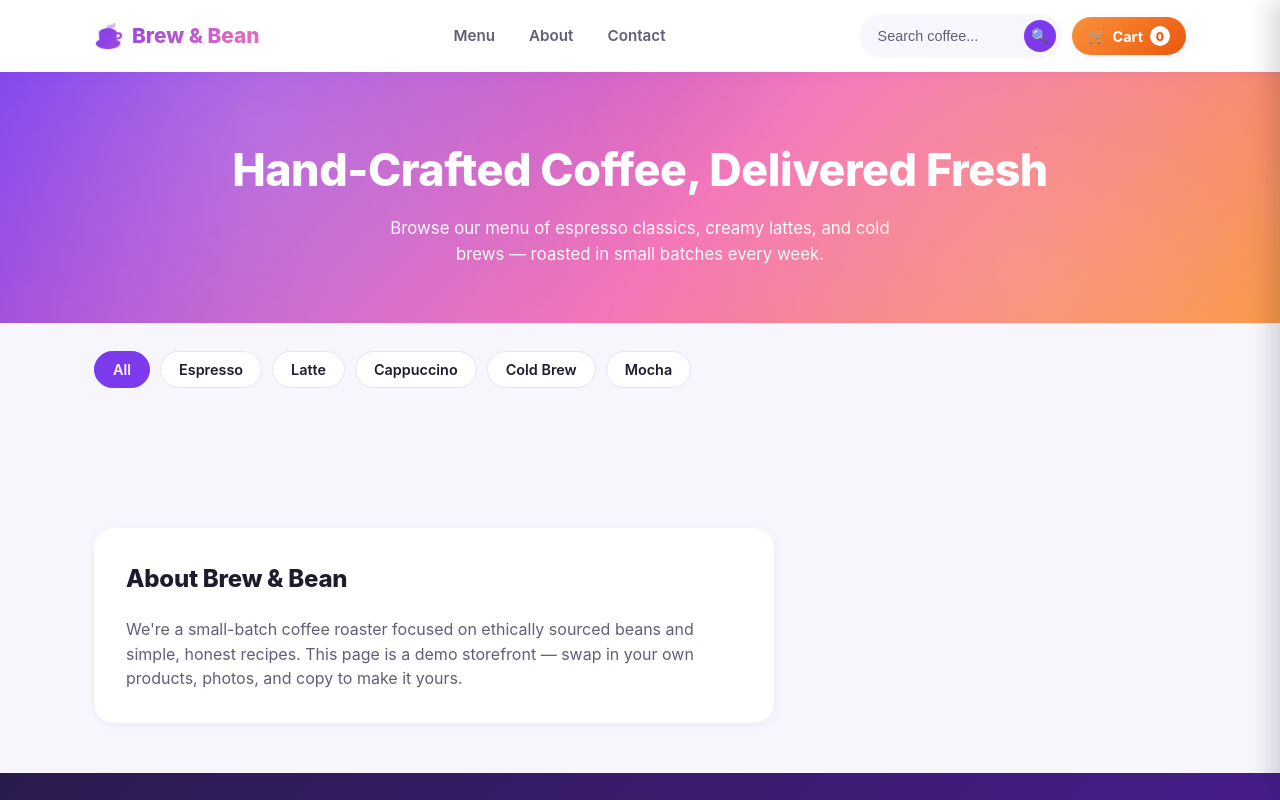
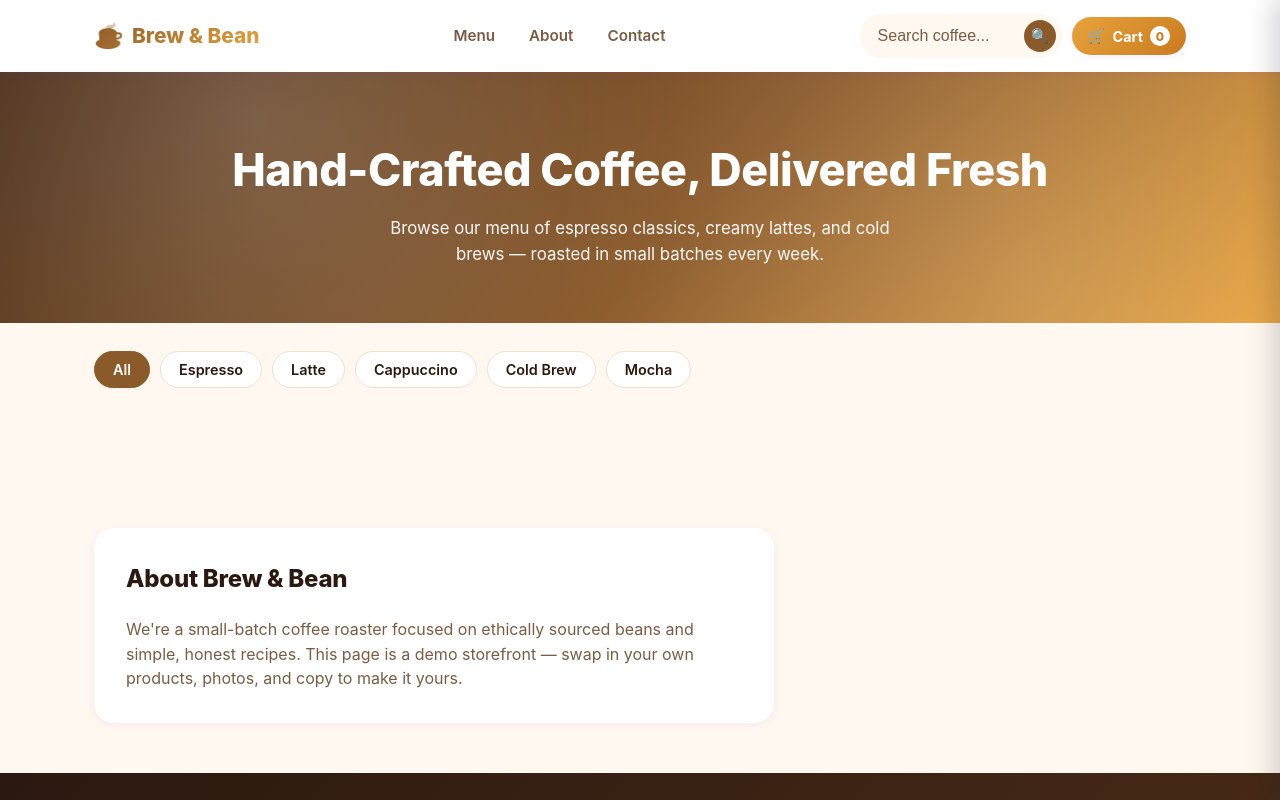
Before and after one commit to EndedAndersonofficial/Coffee-Shop, a plain HTML site: page index.html in a window 1280 px wide. Shown: the top 800 px of the page. Drawn offline with Linux system fonts and the light colour scheme.

Commit message:
v3, style edit

```diff
--- a/script.js
+++ b/script.js
@@ -213,6 +213,11 @@ function renderCart(cartItemsEl, cartTotalEl, cartCountEl, cart) {
 
   cartTotalEl.textContent = formatPrice(cartTotal(cart));
 }
+/* ===== main.js =====
+   App state, event wiring, and the smooth-scroll nav behavior.
+   Depends on helpers.js being loaded first.
+*/
+
 // ---------- State ----------
 let cart = Storage.get(CART_KEY) || []; // [{ id, qty }]
 let activeCategory = "All";
--- a/style.css
+++ b/style.css
@@ -1,15 +1,17 @@
+/* ===== styles.css ===== */
+
+/* ---------- Design tokens (SaaS palette) ---------- */
 :root {
-  --primary: #7c3aed; /* vivid violet - primary brand color */
-  --primary-dark: #5b21b6;
-  --primary-light: #a78bfa;
-  --accent: #fb923c; /* vivid orange - CTA / accent color */
-  --accent-dark: #ea580c;
-  --accent-pink: #f472b6; /* secondary accent for gradients */
-  --bg: #f7f6fc;
+  --primary: #8b5a2b; /* vivid caramel - coffee-rooted primary */
+  --primary-dark: #4a2c17; /* deep espresso */
+  --primary-light: #c68b59; /* light caramel */
+  --accent: #e8a33d; /* golden amber - CTA / accent color */
+  --accent-dark: #c97b1f;
+  --bg: #fff8f0; /* warm cream background */
   --surface: #ffffff;
-  --text-dark: #1e1b2e;
-  --text-muted: #635d78;
-  --border-subtle: #e6e2f5;
+  --text-dark: #2b1810;
+  --text-muted: #7a5c44;
+  --border-subtle: #efe0cc;
   --radius-sm: 8px;
   --radius-md: 14px;
   --radius-lg: 20px;
@@ -120,7 +122,7 @@ input:focus-visible {
   gap: 8px;
   font-size: 1.3rem;
   font-weight: 800;
-  background: linear-gradient(135deg, var(--primary), var(--accent-pink));
+  background: linear-gradient(135deg, var(--primary), var(--accent));
   -webkit-background-clip: text;
   background-clip: text;
   color: transparent;
@@ -188,11 +190,24 @@ input:focus-visible {
 .search-wrap input {
   border: none;
   outline: none;
+  -webkit-appearance: none;
+  appearance: none;
   background: transparent;
   padding: 7px 4px;
-  width: 150px;
+  width: 100%;
+  max-width: 150px;
   color: var(--text-dark);
-  font-size: 0.9rem;
+  font-size: clamp(0.85rem, 2.2vw, 1rem);
+  text-overflow: ellipsis;
+  overflow: hidden;
+  white-space: nowrap;
+}
+
+input[type="search"]::-webkit-search-decoration,
+input[type="search"]::-webkit-search-cancel-button,
+input[type="search"]::-webkit-search-results-button,
+input[type="search"]::-webkit-search-results-decoration {
+  -webkit-appearance: none;
 }
 
 .search-wrap input::placeholder {
@@ -256,8 +271,8 @@ input:focus-visible {
 .hero {
   background: linear-gradient(
     135deg,
-    var(--primary) 0%,
-    var(--accent-pink) 55%,
+    var(--primary-dark) 0%,
+    var(--primary) 55%,
     var(--accent) 100%
   );
   color: #fff;
@@ -685,8 +700,8 @@ main {
 
 /* ---------- Footer / Contact ---------- */
 .site-footer {
-  background: linear-gradient(135deg, #2a1b4d, #4c1d95);
-  color: #ede9fe;
+  background: linear-gradient(135deg, #2b1810, #4a2c17);
+  color: #f4e3c8;
   padding: 40px 24px;
   text-align: center;
   font-size: 0.92rem;
@@ -736,7 +751,7 @@ main {
     font-size: 0.88rem;
   }
   .search-wrap input {
-    width: 100px;
+    max-width: 100px;
   }
   .hero {
     padding: 48px 18px 42px;
```
